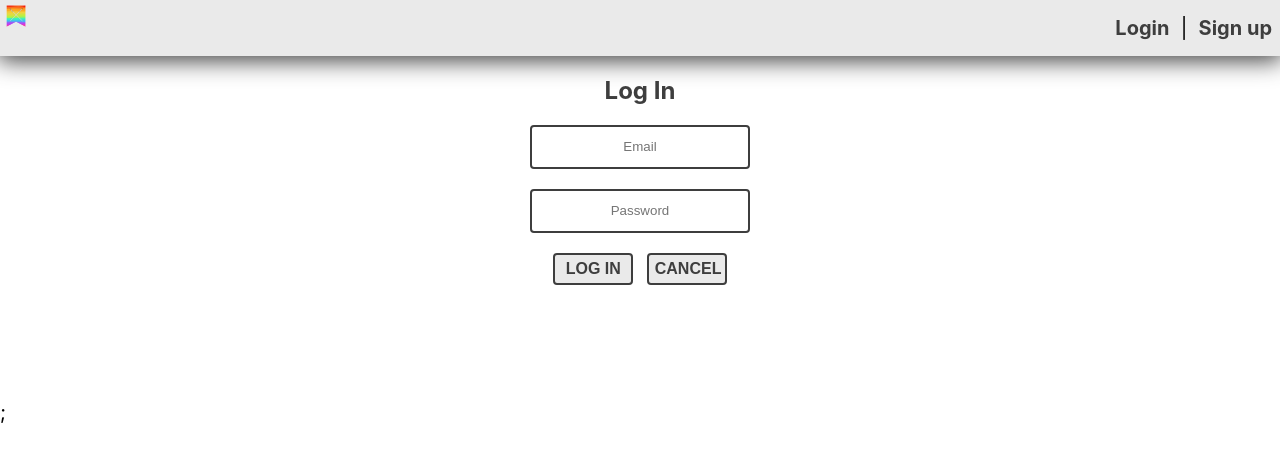
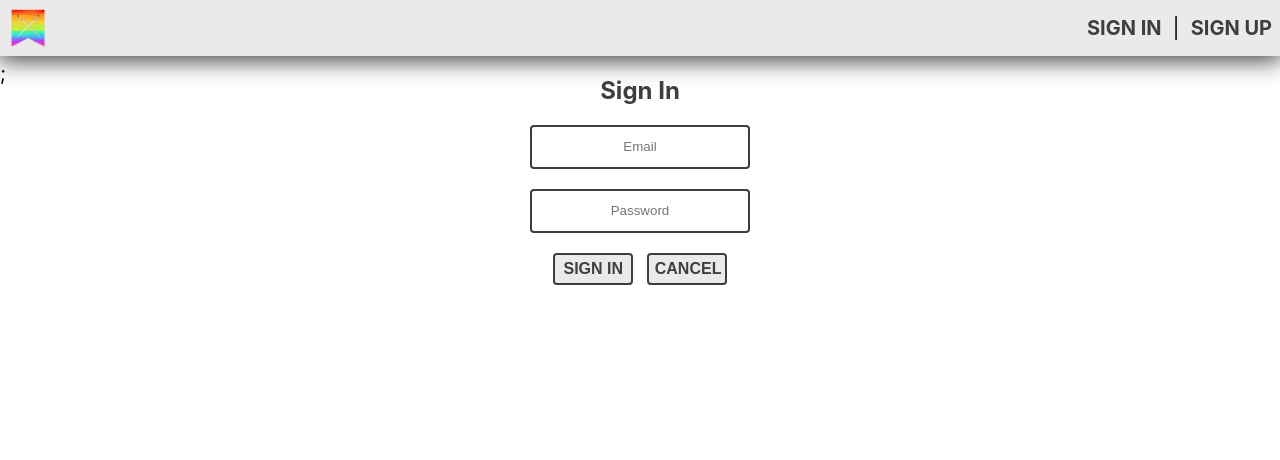
Before and after one commit to NobodysLackey/battlebrush, a React (Create React App) app: page /login in a window 1280 px wide. Shown: the top 460 px of the page. Built offline with nearby package versions, Linux system fonts and the light colour scheme; no server answers.

Commit message:
finish color picker

```diff
--- a/models/user.js
+++ b/models/user.js
@@ -13,7 +13,8 @@ const paintSchema = new mongoose.Schema({
     type: String,
     enum: ['Base', 'Layer', 'Shade', 'Technical', 'Edge', 'Glaze'],
     default: 'Layer'
-  }
+  },
+  color: {}
 }, {
   timestamps: true
 });
--- a/src/components/AddPaint/AddPaint.jsx
+++ b/src/components/AddPaint/AddPaint.jsx
@@ -29,7 +29,9 @@ class AddPaint extends Component {
 
     handleSubmit = (e) => {
         e.preventDefault()
-        this.props.handleAddPaint(this.state.formData)
+        let allData = this.state.formData
+        allData['color'] = this.state.color
+        this.props.handleAddPaint(allData)
     }
 
     handleClick = () => {
--- a/src/components/NavBar/NavBar.jsx
+++ b/src/components/NavBar/NavBar.jsx
@@ -5,32 +5,32 @@ import './NavBar.css';
 const NavBar = (props) => {
   let nav = props.user ?
     <div className='NavBar'>
-      <div className="logo">
+      <div>
         <a href="/">
           <img className="navlogo" src="../logo192.png" alt="logo"></img>
         </a>
       </div>
       <div className="links">
-        <Link to='/' className='NavBar-link'>Home</Link>
+        <Link to='/' className='NavBar-link'>HOME</Link>
         &nbsp;&nbsp;|&nbsp;&nbsp;
-        <Link to='/paintlist' className='NavBar-link'>Paints</Link>
+        <Link to='/paintlist' className='NavBar-link'>PAINTS</Link>
         &nbsp;&nbsp;|&nbsp;&nbsp;
-        <Link to='/addpaint' className='NavBar-link'>Add</Link>
+        <Link to='/addpaint' className='NavBar-link'>ADD</Link>
         &nbsp;&nbsp;|&nbsp;&nbsp;
-        <Link to='/profile' className='NavBar-link'>Profile</Link>
+        <Link to='/profile' className='NavBar-link'>PROFILE</Link>
         &nbsp;&nbsp;|&nbsp;&nbsp;
-        <Link to='' className='NavBar-link' onClick={props.handleLogout}>Logout</Link>
+        <Link to='' className='NavBar-link' onClick={props.handleLogout}>LOGOUT</Link>
       </div>
     </div>
     :
     <div className='NavBar'>
-      <div className="logo">
-        <img src="./logo192.png" alt="logo"></img>
+      <div>
+        <img className="navlogo" src="./logo192.png" alt="logo"></img>
       </div>
       <div className="links">
-        <Link to='/login' className='NavBar-link'>Login</Link>
+        <Link to='/login' className='NavBar-link'>SIGN IN</Link>
         &nbsp;&nbsp;|&nbsp;&nbsp;
-        <Link to='/signup' className='NavBar-link'>Sign up</Link>
+        <Link to='/signup' className='NavBar-link'>SIGN UP</Link>
       </div>;
     </div>
   return (
--- a/src/components/Paint/Paint.css
+++ b/src/components/Paint/Paint.css
@@ -68,6 +68,7 @@ img {
     color: white;
     font-weight: bold;
     font-size: 2.5vmin;
+    font-size: 1vw;
     line-height: 5vmin;
 }
 
--- a/src/components/Paint/Paint.jsx
+++ b/src/components/Paint/Paint.jsx
@@ -8,7 +8,12 @@ const Paint = ({paint, handleDeletePaint, idx}) => {
     <React.Fragment>
       <div className="Paint-card">
       <div className="Paint-card-drop-div">
-          <div className="Paint-card-drop"><img src="./drop-grey.png" alt="paintdrop"/></div>
+          <div
+            className="Paint-card-drop"
+            style={{"backgroundColor":`rgba(${paint.color.r}, ${paint.color.g}, ${paint.color.b}, ${paint.color.a})`}}
+          >
+            <img src="./drop-grey.png" alt="paintdrop"/>
+          </div>
         </div>
         <div className="Paint-card-title">{paint.colorName}</div>
         <div className="Paint-card-type">{paint.paintType}</div>
--- a/src/pages/LoginPage/LoginPage.jsx
+++ b/src/pages/LoginPage/LoginPage.jsx
@@ -1,5 +1,4 @@
 import React, { Component } from 'react';
-import { Link } from 'react-router-dom';
 import './LoginPage.css';
 import * as userAPI from '../../services/user-api';
 
@@ -35,7 +34,7 @@ class LoginPage extends Component {
     return (
       <div className="LoginPage">
         <header className="title">
-          <h2>Log In</h2>
+          <h2>Sign In</h2>
         </header>
         <center>
         <form onSubmit={this.handleSubmit} >
@@ -64,7 +63,7 @@ class LoginPage extends Component {
           </div>
           <br></br>
           <div>
-            <button className="btn">LOG IN</button>
+            <button className="btn">SIGN IN</button>
             &nbsp;&nbsp;&nbsp;
             <input
               type="submit"
```
